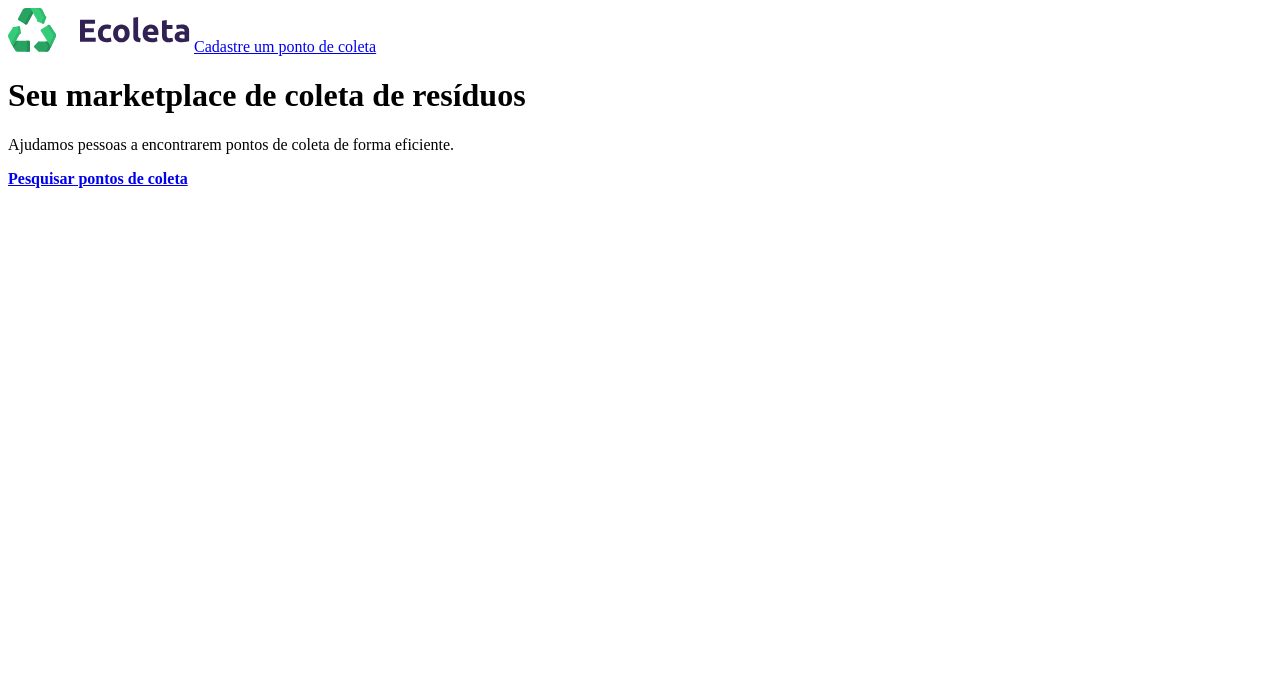
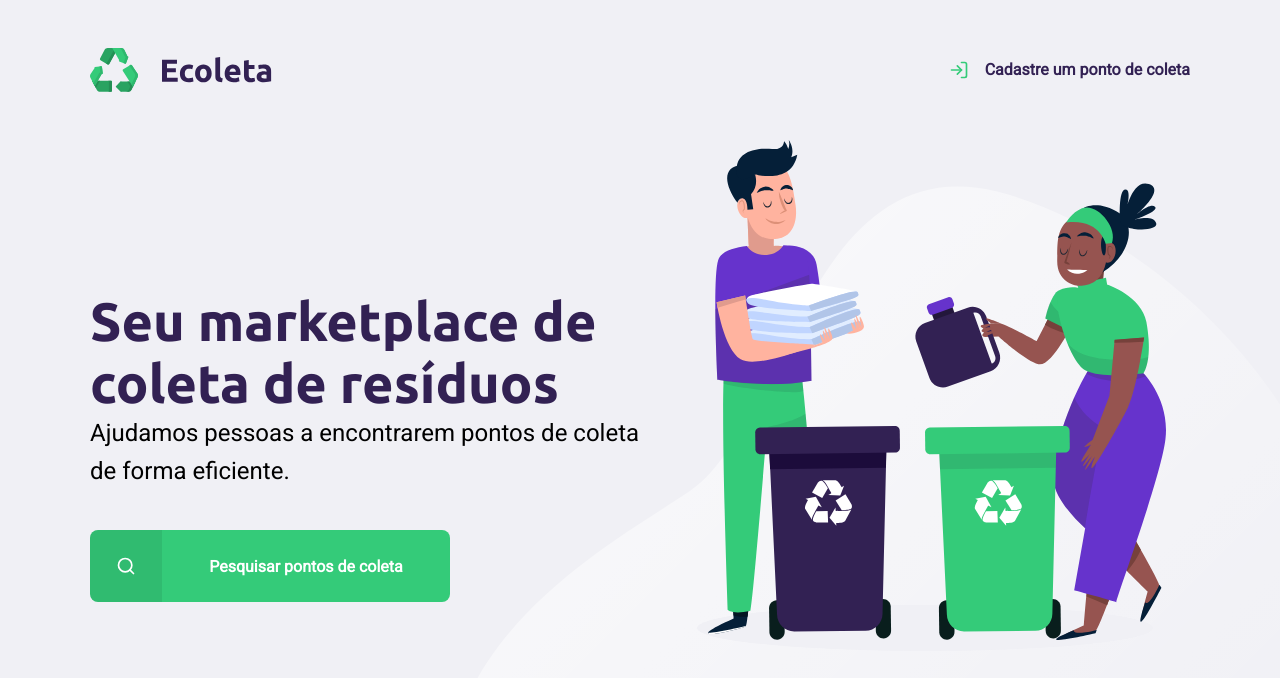
Before and after one commit to Fmarubayashi/Ecoleta-NLW-starter, a plain HTML site: page Front-end/Index.html in a window 1280 px wide. Drawn offline with Linux system fonts and the light colour scheme; files that its build step writes are made by us from their sources; the site is published under a folder, as on GitHub Pages, so addresses that start at the root find nothing.

Commit message:
fixing routes

```diff
--- a/Front-end/Index.html
+++ b/Front-end/Index.html
@@ -21,7 +21,7 @@
     <title>Ecoleta</title>
     <link rel="preconnect" href="https://fonts.gstatic.com">
     <link href="https://fonts.googleapis.com/css2?family=Roboto&family=Ubuntu:wght@700&display=swap" rel="stylesheet">
-    <link rel="stylesheet" href="/NLW/styles/main.css">
+    <link rel="stylesheet" href="styles/main.css">
 </head>
 <body>
     <div id="page-home">
```
